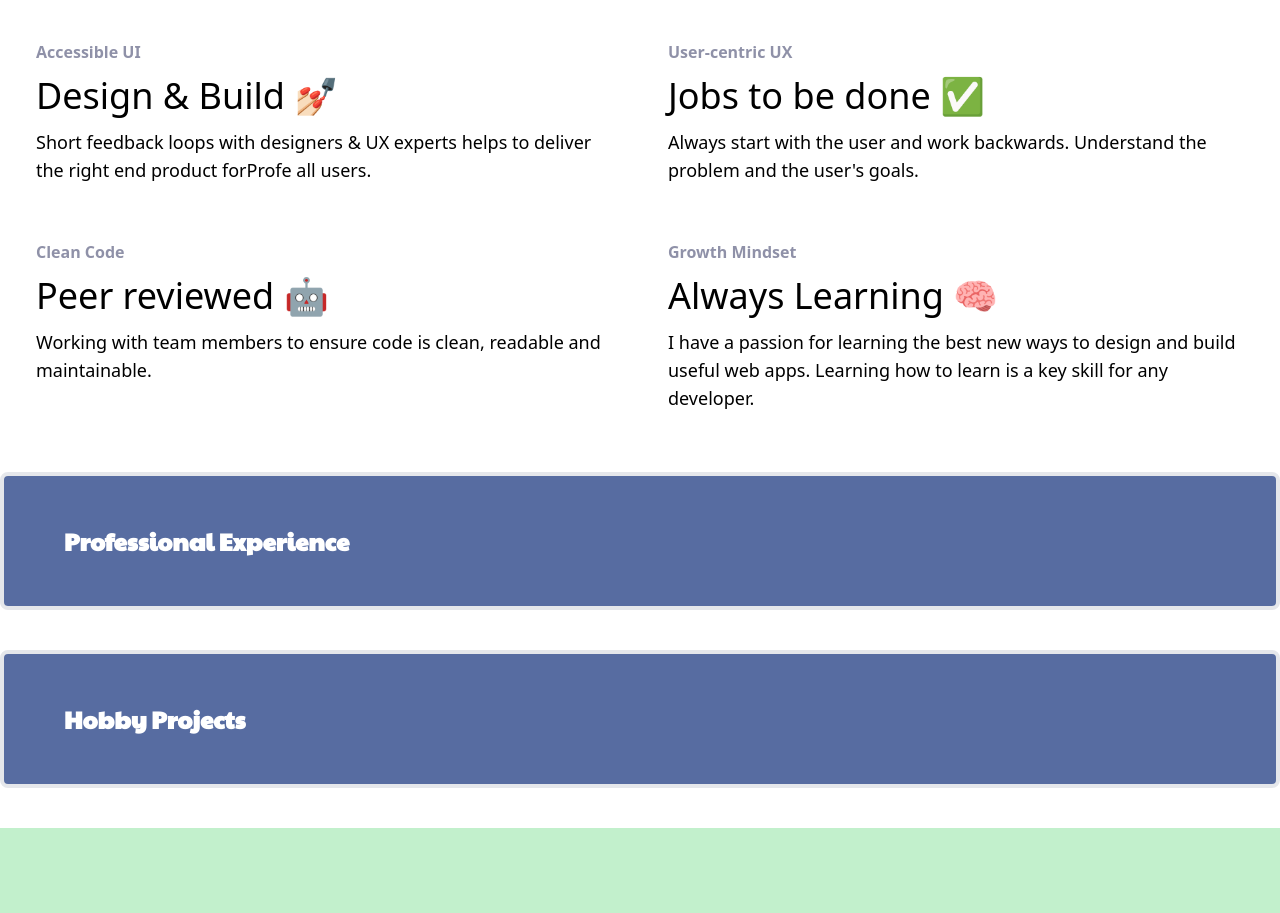
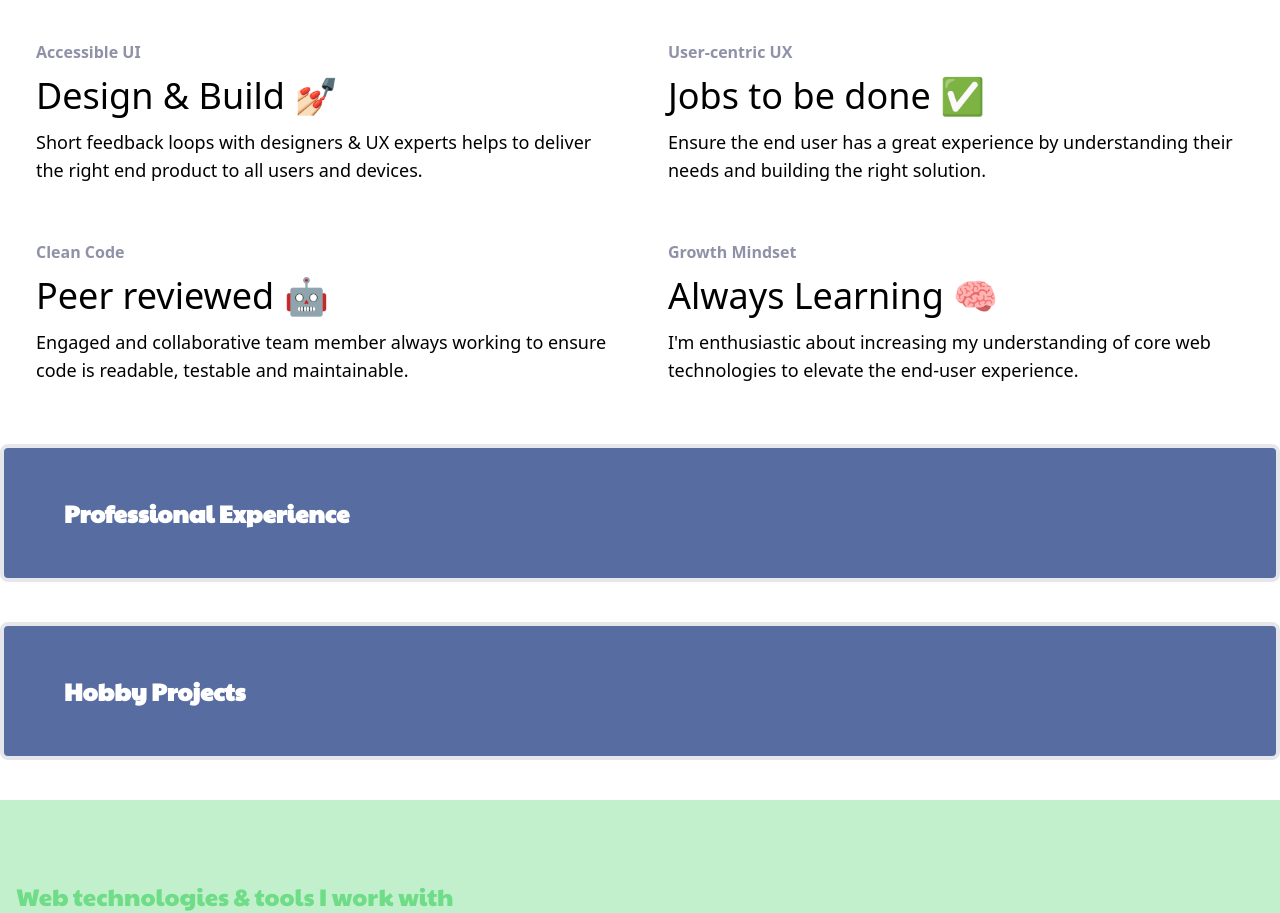
Before and after one commit to beazergood/db-portfolio, a Next.js app: page / in a window 1280 px wide. Shown: the part 920-1833 px from the top of the page. Built offline with nearby package versions, Linux system fonts and the light colour scheme; some icons are missing; a web font is replaced by a local one.

Commit message:
fix: typos, copy

```diff
--- a/src/components/portfolio/About/index.tsx
+++ b/src/components/portfolio/About/index.tsx
@@ -30,7 +30,7 @@ export const About: React.FC<AboutProps> = () => {
             <p className="font-bold text-cool-gray">Accessible UI</p>
             <p className="text-4xl py-3 text-">Design &amp; Build 💅🏻</p>
             <p className="text-lg text-">
-              Short feedback loops with designers & UX experts helps to deliver the right end product forProfe all users.
+              Short feedback loops with designers & UX experts helps to deliver the right end product to all users and devices.
             </p>
           </div>
           <div className="p-5 flex-col rounded-2xl col-span-1">
@@ -39,7 +39,7 @@ export const About: React.FC<AboutProps> = () => {
               Jobs to be done ✅
             </p>
             <p className="text-lg text-">
-              Always start with the user and work backwards. Understand the problem and the user's goals.
+              Ensure the end user has a great experience by understanding their needs and building the right solution.
             </p>
           </div>
         </div>
@@ -48,7 +48,7 @@ export const About: React.FC<AboutProps> = () => {
             <p className="font-bold text-cool-gray">Clean Code</p>
             <p className="text-4xl py-3 text-">Peer reviewed 🤖</p>
             <p className="text-lg text-">
-              Working with team members to ensure code is clean, readable and maintainable.
+              Engaged and collaborative team member always working to ensure code is readable, testable and maintainable.
             </p>
           </div>
           <div className="p-5 flex-col rounded-2xl col-span-1">
@@ -57,7 +57,7 @@ export const About: React.FC<AboutProps> = () => {
               Always Learning 🧠
             </p>
             <p className="text-lg text-">
-              I have a passion for learning the best new ways to design and build useful web apps. Learning how to learn is a key skill for any developer.
+              I'm enthusiastic about increasing my understanding of core web technologies to elevate the end-user experience.
             </p>
           </div>
         </div>
```
